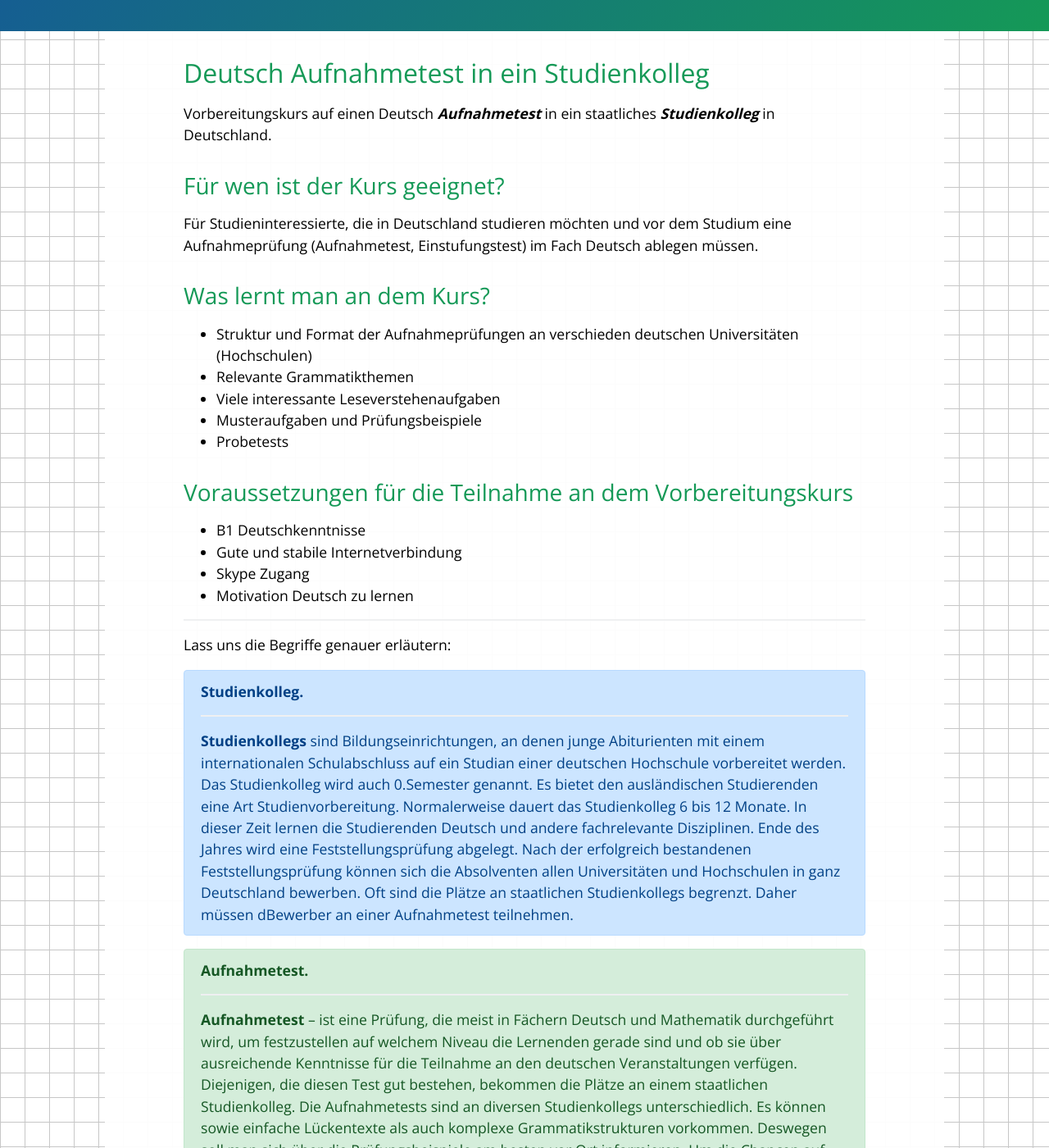
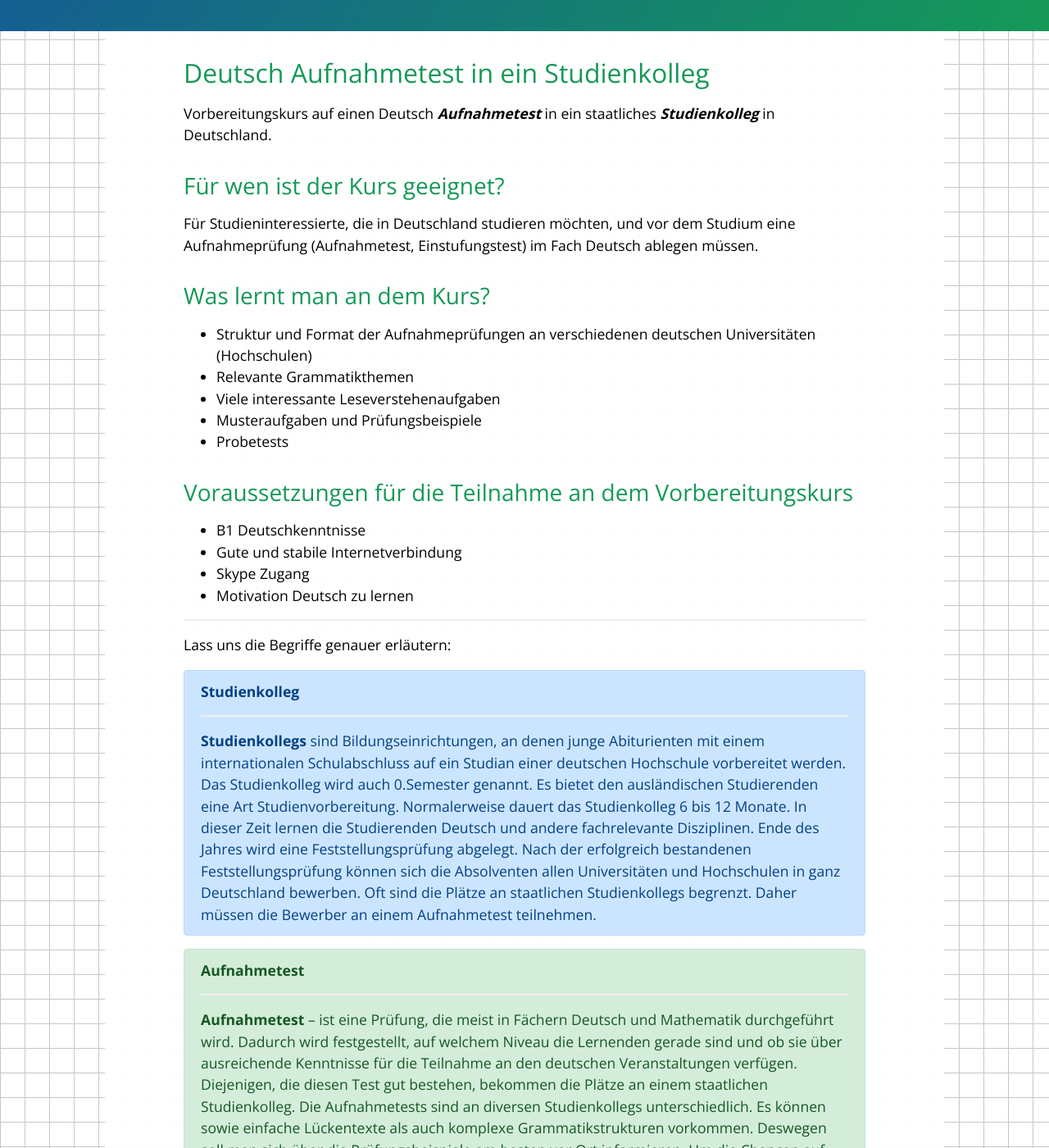
Before and after one commit to vedmin/be-deutsch, a Jekyll site: the page built from Kurse.markdown, in a window 1280 px wide and 1400 px high, scrolled down 282 px. Shown: the whole window at 82% size. Built offline with Jekyll 4.4.1, drawn with Linux system fonts in a browser that asks for light colours; some of the changed text lies outside the part shown.

Commit message:
fixed typos

```diff
--- a/Kurse.markdown
+++ b/Kurse.markdown
@@ -10,11 +10,11 @@ Vorbereitungskurs auf einen Deutsch ***Aufnahmetest*** in ein staatliches ***Stu
 
 ### Für wen ist der Kurs geeignet?
 
-Für Studieninteressierte, die in Deutschland studieren möchten und vor dem Studium eine Aufnahmeprüfung (Aufnahmetest, Einstufungstest) im Fach Deutsch ablegen müssen.
+Für Studieninteressierte, die in Deutschland studieren möchten, und vor dem Studium eine Aufnahmeprüfung (Aufnahmetest, Einstufungstest) im Fach Deutsch ablegen müssen.
 
 ### Was lernt man an dem Kurs?
 
-- Struktur und Format der Aufnahmeprüfungen an verschieden deutschen Universitäten (Hochschulen)
+- Struktur und Format der Aufnahmeprüfungen an verschiedenen deutschen Universitäten (Hochschulen)
 - Relevante Grammatikthemen
 - Viele interessante Leseverstehenaufgaben
 - Musteraufgaben und Prüfungsbeispiele
@@ -72,22 +72,22 @@ Für Studieninteressierte, die in Deutschland studieren möchten und vor dem Stu
 Lass uns die Begriffe genauer erläutern:
 
 <div class="alert alert-primary" role="alert">
-  <strong> Studienkolleg. </strong>
+  <strong> Studienkolleg </strong>
   <hr/>
   <strong>Studienkollegs</strong> sind Bildungseinrichtungen, an denen junge Abiturienten mit einem internationalen Schulabschluss auf ein Studian einer deutschen Hochschule vorbereitet werden.
   Das Studienkolleg wird auch 0.Semester genannt. Es bietet den ausländischen Studierenden eine Art Studienvorbereitung.
-  Normalerweise dauert das Studienkolleg 6 bis 12 Monate. In dieser Zeit lernen die Studierenden Deutsch und andere fachrelevante Disziplinen. Ende des Jahres wird eine Feststellungsprüfung abgelegt. Nach der erfolgreich bestandenen Feststellungsprüfung können sich die Absolventen allen Universitäten und Hochschulen in ganz Deutschland bewerben. Oft sind die Plätze an staatlichen Studienkollegs begrenzt. Daher müssen dBewerber an einer Aufnahmetest teilnehmen.
+  Normalerweise dauert das Studienkolleg 6 bis 12 Monate. In dieser Zeit lernen die Studierenden Deutsch und andere fachrelevante Disziplinen. Ende des Jahres wird eine Feststellungsprüfung abgelegt. Nach der erfolgreich bestandenen Feststellungsprüfung können sich die Absolventen allen Universitäten und Hochschulen in ganz Deutschland bewerben. Oft sind die Plätze an staatlichen Studienkollegs begrenzt. Daher müssen die Bewerber an einem Aufnahmetest teilnehmen.
 </div>
 
 <div class="alert alert-success" role="alert">
-  <strong> Aufnahmetest. </strong>
+  <strong> Aufnahmetest </strong>
   <hr/>
-  <strong>Aufnahmetest</strong>  – ist eine Prüfung, die meist in Fächern Deutsch und Mathematik durchgeführt wird, um festzustellen auf welchem Niveau die Lernenden gerade sind und ob sie über ausreichende Kenntnisse für die Teilnahme an den deutschen Veranstaltungen verfügen. Diejenigen, die diesen Test gut bestehen, bekommen die Plätze an einem staatlichen Studienkolleg.
+  <strong>Aufnahmetest</strong>  – ist eine Prüfung, die meist in Fächern Deutsch und Mathematik durchgeführt wird. Dadurch wird festgestellt, auf welchem Niveau die Lernenden gerade sind und ob sie über ausreichende Kenntnisse für die Teilnahme an den deutschen Veranstaltungen verfügen. Diejenigen, die diesen Test gut bestehen, bekommen die Plätze an einem staatlichen Studienkolleg.
   Die Aufnahmetests sind an diversen Studienkollegs unterschiedlich. Es können sowie einfache Lückentexte als auch komplexe Grammatikstrukturen vorkommen. Deswegen soll man sich über die Prüfungsbeispiele am besten vor Ort informieren. Um die Chancen auf den Studienplatz zu erhöhen, müssen Sie sich auf die Prüfung sehr fleißig vorbereiten.
 </div>
 
 <div class="alert alert-primary" role="alert">
-  <strong> Feststellungsprüfung. </strong>
+  <strong> Feststellungsprüfung </strong>
   <hr/>
   Eine <strong>Feststellungprüfung</strong> findet am Ende eines Studienkollegs statt. Sie besteht aus einem Deutschprüfung und einem fachlichen Teil. Je nach Studienrichtung können sich die Fächer unterscheiden: Mathematik, Physik, Informatik, Wirtschaft. Aber der Teil Deutsch ist immer dabei, der dem Niveau C1 entspricht.
 </div>
```
